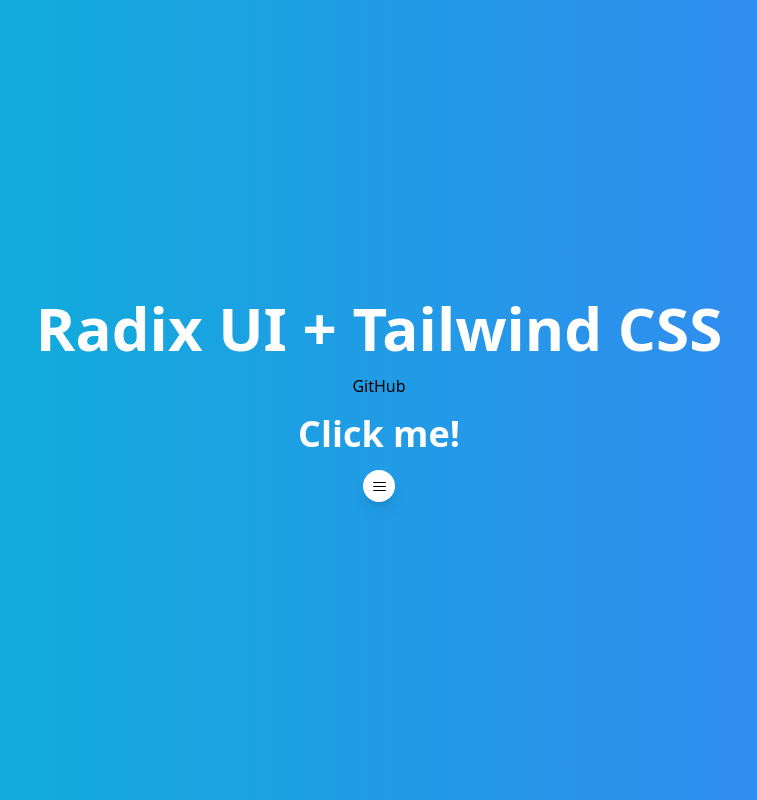
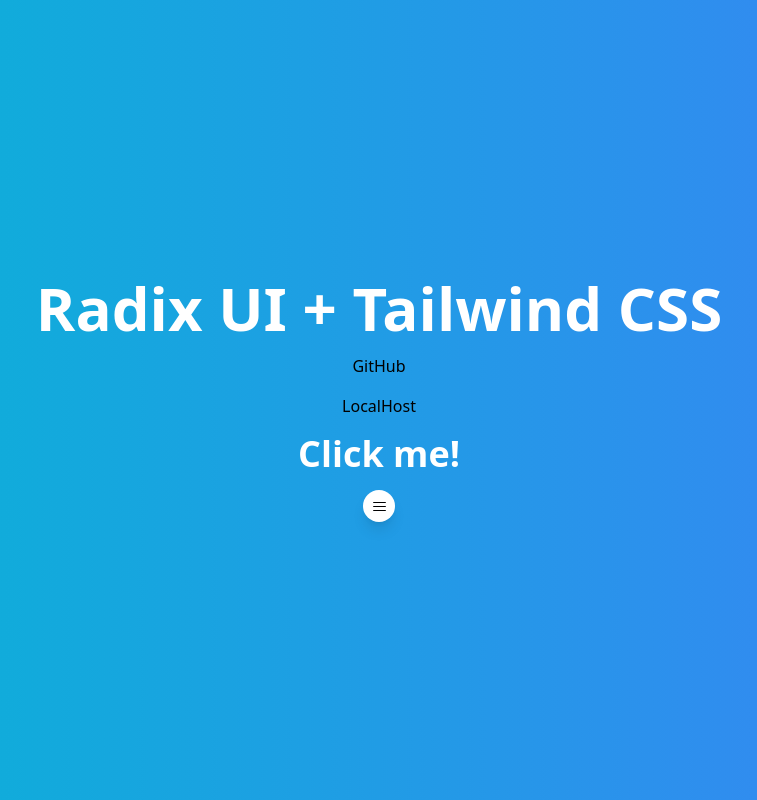
Before and after one commit to gotpop/css-2023, a Next.js app: page / in a window 1280 px wide. Shown: the whole page, without its empty margins (261-1018 px from the left). Built offline with nearby package versions, Linux system fonts and the light colour scheme.

Commit message:
Local Link

```diff
--- a/pages/index.tsx
+++ b/pages/index.tsx
@@ -54,6 +54,7 @@ export default function Home() {
     <div className="h-screen w-full flex flex-col space-y-4 items-center justify-center bg-gradient-to-r from-cyan-500 to-blue-500">
       <h1 className="text-6xl text-white font-semibold">Radix UI + Tailwind CSS</h1>
       <Link href={"https://github.com/gotpop/ui-system"}>GitHub</Link>
+      <Link href={"http://localhost:3000"}>LocalHost</Link>
       <h1 className="text-4xl text-white font-semibold">Click me!</h1>
 
       <DropdownMenu.Root>
```
Also changed, not shown: 1 other file (tests, documents, lock files or other folders).
